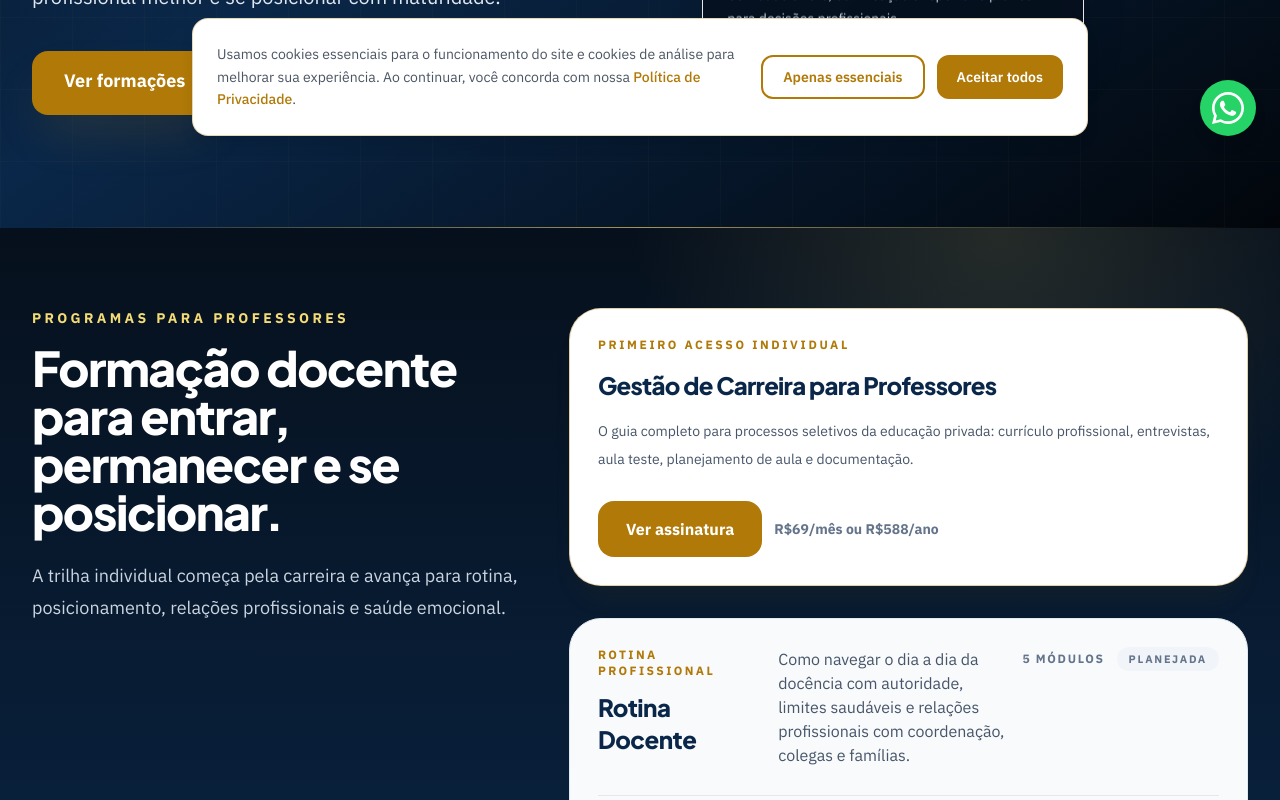
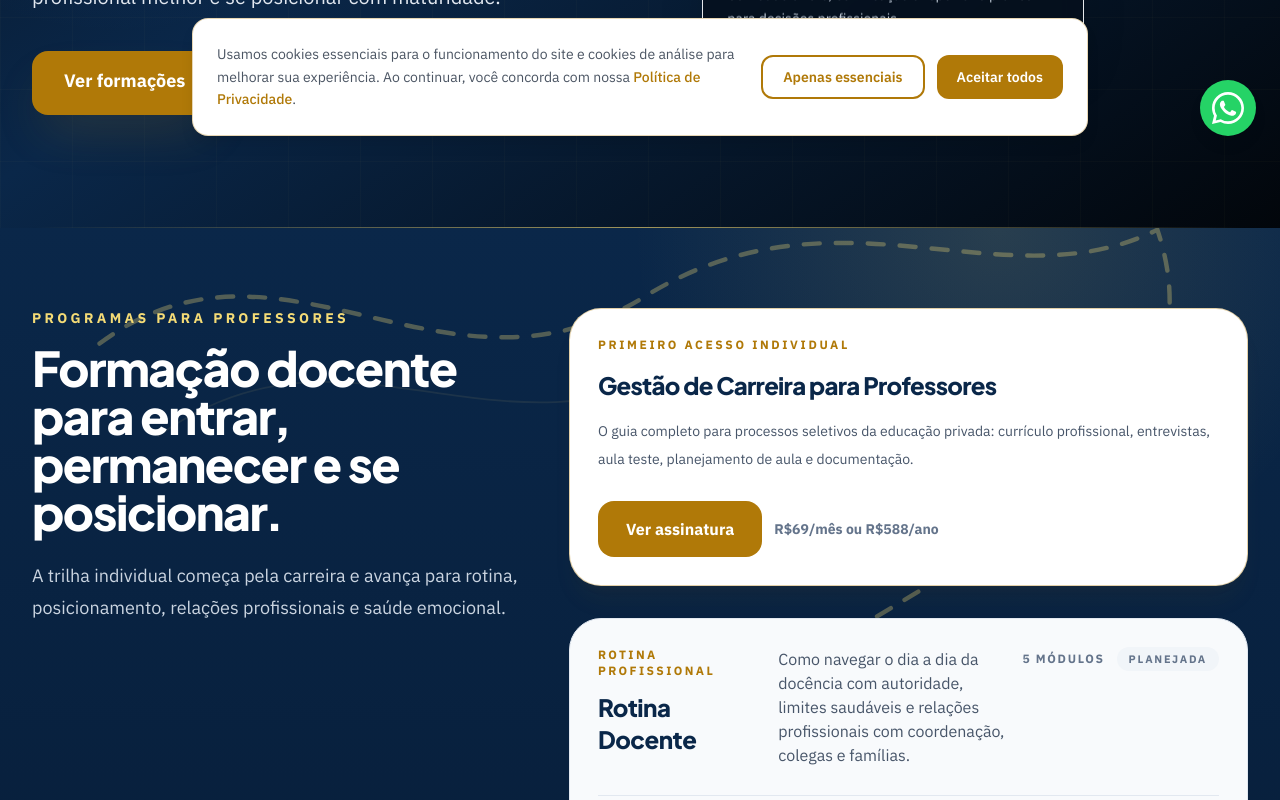
Before and after one commit to CACFLeite/excellentia-site, a Next.js app: page /cursos in a window 1280 px wide. Shown: the part 640-1440 px from the top of the page. Built offline with nearby package versions, Linux system fonts and the light colour scheme; no server answers.

Commit message:
align teacher formations section background

```diff
--- a/src/app/(main)/cursos/page.tsx
+++ b/src/app/(main)/cursos/page.tsx
@@ -165,8 +165,12 @@ export default function CursosPage() {
         </div>
       </section>
 
-      <section id="professores" className="relative overflow-hidden bg-[#06101c] py-20 text-white">
-        <div className="absolute inset-0 bg-[radial-gradient(circle_at_78%_0%,rgba(244,219,118,.13),transparent_28%),linear-gradient(180deg,#06101c_0%,#0a2749_100%)]" />
+      <section id="professores" className="relative overflow-hidden bg-navy py-20 text-white">
+        <div className="absolute inset-0 bg-[radial-gradient(circle_at_78%_0%,rgba(244,219,118,.13),transparent_28%),linear-gradient(180deg,#0a2749_0%,#071d38_100%)]" />
+        <svg className="pointer-events-none absolute left-0 top-[-6rem] hidden h-[38rem] w-full opacity-50 lg:block" viewBox="0 0 1440 620" fill="none" aria-hidden="true">
+          <path className="excellentia-flow-path" d="M112 206C316 54 500 292 724 154C942 18 1128 164 1302 78C1378 302 1126 428 928 548" />
+          <path d="M178 310C386 160 552 350 780 230C996 116 1134 240 1260 174" stroke="#f4db76" strokeOpacity=".16" strokeWidth="2" strokeLinecap="round" />
+        </svg>
         <div className="relative mx-auto grid max-w-7xl grid-cols-1 gap-12 px-4 sm:px-6 lg:grid-cols-[.72fr_1fr] lg:px-8">
           <div>
             <div className="mb-4 text-sm font-black uppercase tracking-[0.24em] text-gold-light">programas para professores</div>
```
